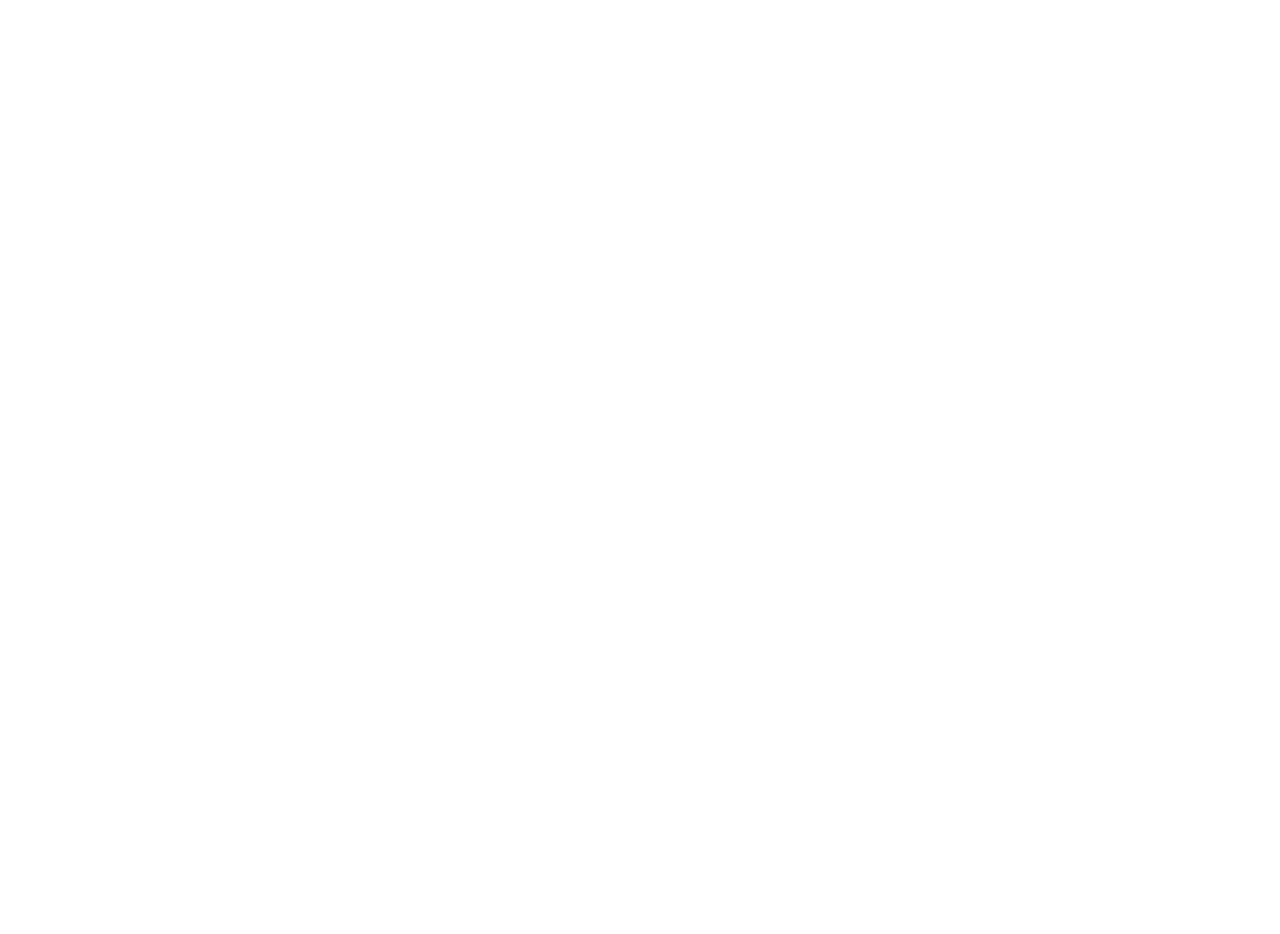
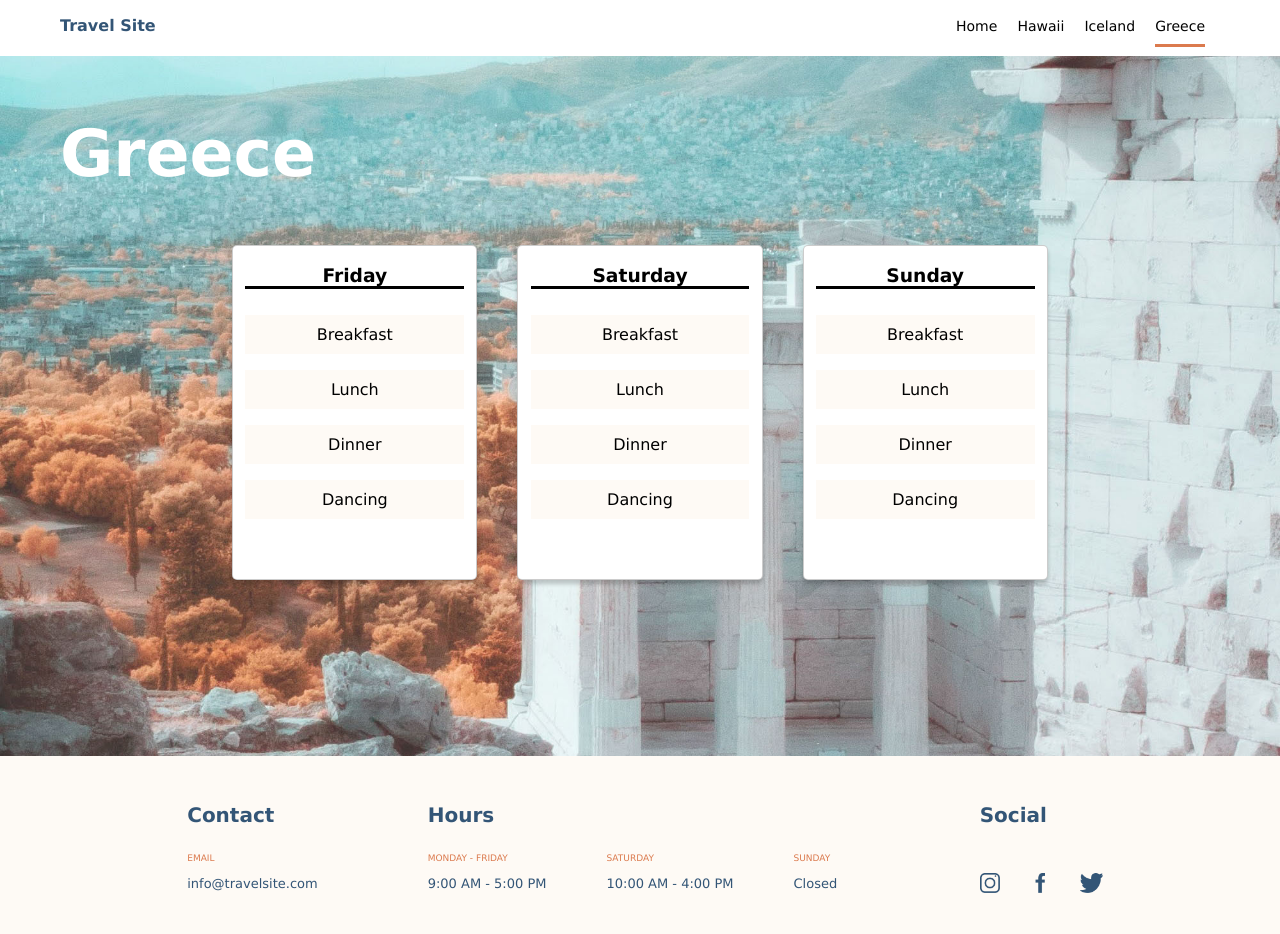
Before and after one commit to JustinL197/justin-lee-travelSite, a plain HTML site: page pages/greece.html in a window 1280 px wide. Before the commit the page ends 800 px from the top, so only its background shows below. Drawn offline with Linux system fonts and the light colour scheme.

Commit message:
travel-site project version 1

```diff
--- a/css/destinations.css
+++ b/css/destinations.css
@@ -0,0 +1,67 @@
+
+.background__hawaii{
+    background-image: url(../assets/hawaii.jpg);
+    width:1280px;
+    height:700px;
+    background-size: cover;
+    background-position: center calc(50% - 50px);
+}
+
+.background__iceland{
+    background-image: url(../assets/iceland.jpg);
+    width:1280px;
+    height:700px;
+    background-size: cover;
+    background-position: center calc(50% - 50px);
+}
+
+.background__greece{
+    background-image: url(../assets/greece.jpg);
+    width:1280px;
+    height:700px;
+    background-size: cover;
+    background-position: center calc(50% - 50px);
+}
+.main-container__cards{
+    display:flex;
+    justify-content: center;
+    gap:40px;
+}
+
+.main-container__title{
+    margin-top:0;
+    font-size: 65px;
+    color:white;
+    padding-top:60px;
+    padding-left:60px;
+}
+.card-section{
+    display: flex;
+    flex-direction: column;
+    align-items: center;
+    background-color: white;
+    width: 19%;
+    height: auto;
+    border: 0.0625rem solid rgba(0, 0, 0, 0.2);
+    border-radius: 0.313rem;
+    box-shadow: 0 0.25rem 0.25rem rgba(0, 0, 0, 0.2);
+    padding-bottom:60px;
+}
+
+.card-section__title{
+    box-sizing: border-box;
+    margin-bottom:10px;
+    text-align: center;
+    width: 90%;
+    font-weight:bold;
+    border-bottom: 3px solid black;
+}
+
+.card-section__items{
+    box-sizing: border-box;
+    margin-bottom: 0;
+    background-color: #FEFAF5;
+    text-align: center;
+    padding: 10px 10px;
+    width:90%;
+}
--- a/css/global.css
+++ b/css/global.css
@@ -1,16 +1,20 @@
 body {
     font-family: Verdana, Arial, sans-serif;
+    margin:0;
 }
 
 /** Styling for the header **/
 .navbar{
-    padding-bottom:0.313rem;
     display:flex;
+    padding-bottom:5px;
     background-color: #ffffff;
     justify-content:start;
     align-items: center;
 }
 
+.navbar__title-link{
+    text-decoration: none;
+}
 .navbar__title{
     font-size:1rem;
     color: #335576;
@@ -29,6 +33,10 @@ body {
     font-size:0.875rem;
 }
 
+.navbar__link{
+    text-decoration: none;
+    color:black;
+}
 .navbar__item--current{
     padding-bottom:0.625rem;
     border-bottom: 0.188rem solid #DB7A4E;
--- a/pages/greece.html
+++ b/pages/greece.html
@@ -0,0 +1,93 @@
+<!DOCTYPE html>
+<html lang="en">
+<head>
+    <meta charset="UTF-8">
+    <meta name="viewport" content="width=device-width, initial-scale=1.0">
+    <link href="../css/global.css" rel="stylesheet">
+    <link href="../css/destinations.css" rel="stylesheet">
+    <title>Travel Site</title>
+</head>
+<body>
+    <header>
+        <nav class="navbar">
+            <a href="../index.html" class="navbar__title-link">
+                <h2 class="navbar__title">Travel Site</h2></a>
+            <ul class="navbar__list">
+                <li class="navbar__item"><a href="../index.html" class="navbar__link">Home</a></li>
+                <li class="navbar__item"><a href="hawaii.html" class="navbar__link">Hawaii</a></li>
+                <li class="navbar__item"><a href="iceland.html" class="navbar__link">Iceland</a></li>
+                <li class="navbar__item navbar__item--current"><a href="greece.html" class="navbar__link">Greece</a></li>
+            </ul>
+        </nav>
+    </header>
+
+    <main class="background__greece">
+        <section class="main-container">
+            <h1 class="main-container__title">Greece</h1>
+            <div class="main-container__cards">
+                <article class="card-section">
+                    <h3 class="card-section__title">Friday</h3>
+                    <p class="card-section__items">Breakfast</p>
+                    <p class="card-section__items">Lunch</p>
+                    <p class="card-section__items">Dinner</p>
+                    <p class="card-section__items">Dancing</p>
+                </article>
+
+                <article class="card-section">
+                    <h3 class="card-section__title">Saturday</h3>
+                    <p class="card-section__items">Breakfast</p>
+                    <p class="card-section__items">Lunch</p>
+                    <p class="card-section__items">Dinner</p>
+                    <p class="card-section__items">Dancing</p>
+                </article>
+
+                <article class="card-section">
+                    <h3 class="card-section__title">Sunday</h3>
+                    <p class="card-section__items">Breakfast</p>
+                    <p class="card-section__items">Lunch</p>
+                    <p class="card-section__items">Dinner</p>
+                    <p class="card-section__items">Dancing</p>
+                </article>
+            </div>
+        </section>
+    </main>
+
+    <footer class="footer">
+
+        <div class="contact">
+            <h2 class="contact__header">Contact</h2>
+            <p class="contact__sub-heading">EMAIL</p>
+            <p class="contact__content">info@travelsite.com</p>
+        </div>
+
+        <div class="hours">
+            <h2 class="hours__header">Hours</h2>
+            <div>
+                <p class="hours__sub-heading">MONDAY - FRIDAY</p>
+                <p class="hours__content">9:00 AM - 5:00 PM</p>
+            </div>
+
+            <div>
+                <p class="hours__sub-heading">SATURDAY</p>
+                <p class="hours__content">10:00 AM - 4:00 PM</p>
+            </div>
+
+            <div>
+                <p class="hours__sub-heading">SUNDAY</p>
+                <p class="hours__content">Closed</p>
+            </div>
+        </div>
+
+        <div class="social">
+            <h2 class="social__header">Social</h2>
+            <a href="https://www.instagram.com" target="_blank" rel="noreferrer noopener">
+                <img src="../assets/icon-instagram.png" alt="Instagram" class="social__icon"></a>
+            <a href="https://www.facebook.com" target="_blank" rel="noreferrer noopener">
+                <img src="../assets/icon-facebook.png" alt="Facebook" class="social__icon"></a>
+            <a href="https://www.twitter.com" target="_blank" rel="noreferrer noopener">
+                <img src="../assets/icon-twitter.png" alt="Twitter" class="social__icon"></a>
+        </div>
+
+    </footer>
+</body>
+</html>
```
Also changed, not shown: css/main.css (+4 -3 lines), index.html (+6 -5 lines), pages/hawaii.html (+93 -0 lines), pages/iceland.html (+93 -0 lines).
